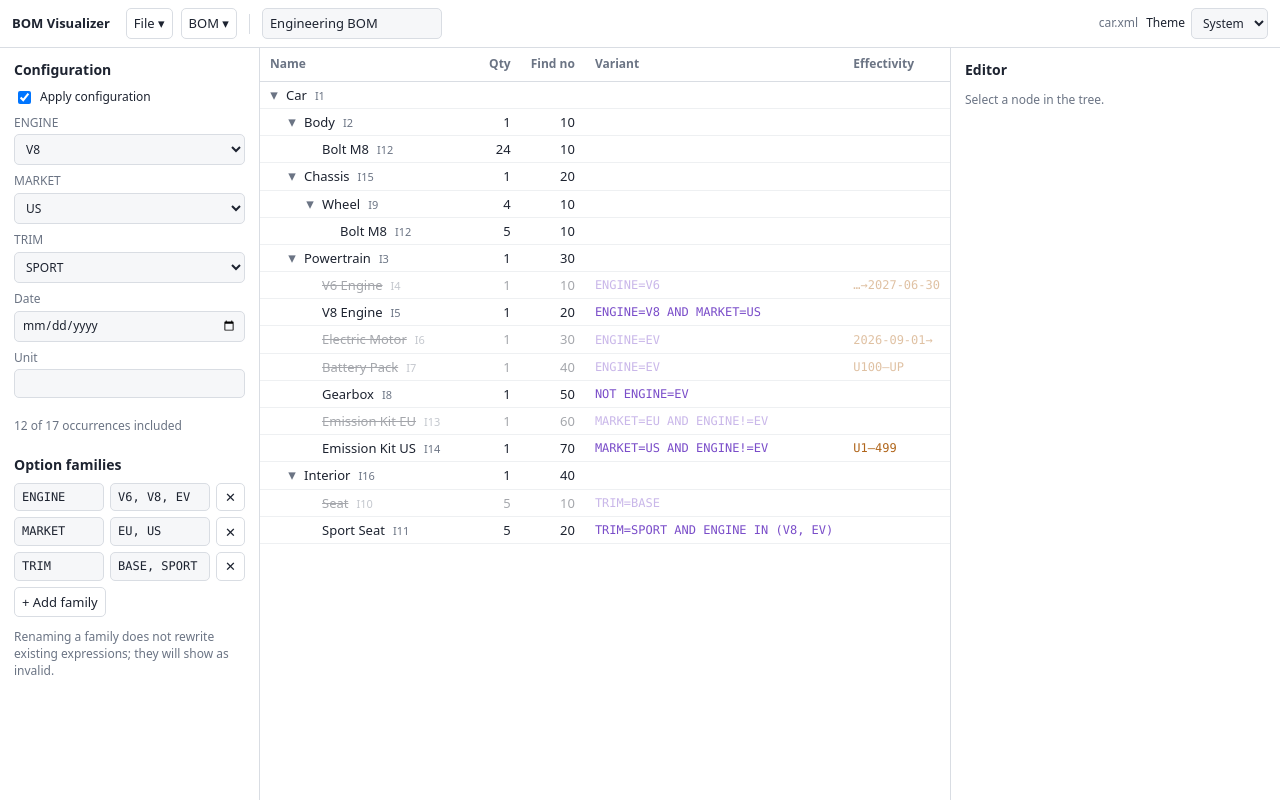
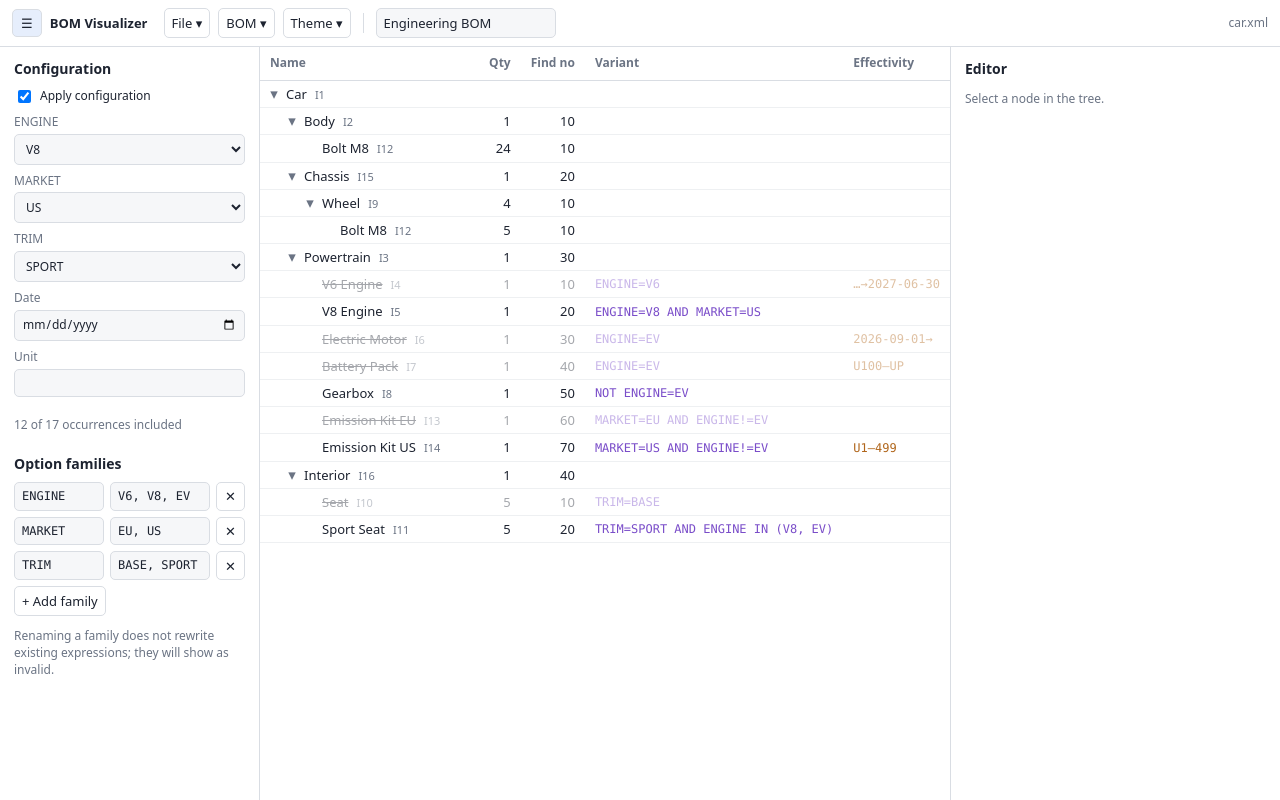
Before and after one commit to SinderC/BOM-Visualizer, a website built with Vite: page index.html in a window 1280 px wide. Built offline with nearby package versions, Linux system fonts and the light colour scheme.

Commit message:
Add toggleable config sidebar and Theme menu
A toolbar button shows or hides the configuration sidebar; the choice
is remembered in localStorage like the theme. The theme select becomes
a Theme menu next to File and BOM.

```diff
--- a/src/app.ts
+++ b/src/app.ts
@@ -8,6 +8,7 @@ export interface State {
   ctx: ConfigContext;
   selected?: string; // occurrence address
   collapsed: Set<string>; // occurrence addresses
+  showConfig: boolean; // configuration sidebar visible
 }
 
 /** Shared handle passed to UI modules. Mutate state inside `commit` to trigger a re-render. */
--- a/src/main.ts
+++ b/src/main.ts
@@ -4,6 +4,7 @@ import { resolve, type Occurrence } from './resolve';
 import sample from './samples/car.xml?raw';
 import { renderConfigPanel } from './ui/config-panel';
 import { renderEditor } from './ui/editor';
+import { storedShowConfig } from './ui/sidebar';
 import { renderToolbar } from './ui/toolbar';
 import { watchSystemTheme } from './ui/theme';
 import { createTreeTable } from './ui/tree-table';
@@ -17,6 +18,7 @@ const state: State = {
   fileName: 'car.xml',
   ctx: { enabled: true, options: { ENGINE: 'V8', MARKET: 'US', TRIM: 'SPORT' } },
   collapsed: new Set(),
+  showConfig: storedShowConfig(),
 };
 
 let index = new Map<string, Occurrence>();
@@ -69,6 +71,7 @@ function render(): void {
 
   treeTable.render(root);
   renderToolbar($('toolbar'), app);
+  $('config-panel').hidden = !state.showConfig;
   renderConfigPanel($('config-panel'), app, root);
   renderEditor($('editor'), app);
 
--- a/src/styles.css
+++ b/src/styles.css
@@ -59,6 +59,7 @@ body {
 #toolbar .sep { width: 1px; height: 20px; background: var(--border); margin: 0 4px; }
 #toolbar .file-name { margin-left: auto; }
 #toolbar input[name='bom-name'] { width: 180px; }
+#toolbar button.active { background: var(--accent-soft); }
 .menu-list {
   position: fixed;
   inset: auto;
@@ -93,6 +94,7 @@ main {
   grid-template-columns: 260px 1fr 330px;
   min-height: 0;
 }
+main:has(> #config-panel[hidden]) { grid-template-columns: 1fr 330px; }
 
 aside {
   background: var(--panel);
--- /dev/null
+++ b/src/ui/sidebar.ts
@@ -0,0 +1,20 @@
+/** Remembers whether the configuration sidebar is shown. Absent = shown. */
+const SIDEBAR_KEY = 'bom-visualizer.showConfig';
+
+export function storedShowConfig(): boolean {
+  try {
+    return localStorage.getItem(SIDEBAR_KEY) !== 'false';
+  } catch {
+    // Storage unavailable (e.g. private mode): default to shown.
+    return true;
+  }
+}
+
+export function storeShowConfig(show: boolean): void {
+  try {
+    if (show) localStorage.removeItem(SIDEBAR_KEY);
+    else localStorage.setItem(SIDEBAR_KEY, 'false');
+  } catch {
+    // See storedShowConfig; the choice still applies for this session via state.
+  }
+}
--- a/src/ui/toolbar.ts
+++ b/src/ui/toolbar.ts
@@ -2,6 +2,7 @@ import { activeBom, h, type App } from '../app';
 import { addBom, createDocument } from '../model';
 import { parseXml, serializeXml } from '../xml';
 import { showNewBomDialog } from './bom-dialog';
+import { storeShowConfig } from './sidebar';
 import { setThemePref, themePref, type ThemePref } from './theme';
 
 function button(label: string, title: string, onClick: () => void): HTMLButtonElement {
@@ -110,7 +111,15 @@ export function renderToolbar(container: HTMLElement, app: App): void {
   const bomName = h('input', { name: 'bom-name', value: bom.name, title: 'BOM name' });
   bomName.addEventListener('change', () => app.commit(() => (bom.name = bomName.value.trim() || bom.name)));
 
+  const sidebarToggle = button('☰', 'Show or hide the configuration sidebar', () =>
+    app.commit(() => storeShowConfig((state.showConfig = !state.showConfig))),
+  );
+  sidebarToggle.classList.add('icon');
+  sidebarToggle.classList.toggle('active', state.showConfig);
+  sidebarToggle.setAttribute('aria-pressed', String(state.showConfig));
+
   container.replaceChildren(
+    sidebarToggle,
     h('strong', { className: 'brand' }, 'BOM Visualizer'),
     menu('File', [
       button('New', 'Start an empty document', () => {
@@ -129,22 +138,24 @@ export function renderToolbar(container: HTMLElement, app: App): void {
         showNewBomDialog((name, type) => switchBom(app, addBom(state.doc, name, type).id)),
       ),
     ]),
+    menu('Theme', themeItems(app)),
     h('span', { className: 'sep' }),
     bomName,
     h('span', { className: 'muted file-name' }, state.fileName),
-    h('label', { className: 'inline' }, 'Theme', themeSelect()),
   );
 }
 
-function themeSelect(): HTMLSelectElement {
+function themeItems(app: App): HTMLButtonElement[] {
   const labels: Record<ThemePref, string> = { system: 'System', light: 'Light', dark: 'Dark' };
-  const select = h(
-    'select',
-    { name: 'theme', title: 'Color theme' },
-    ...Object.entries(labels).map(([value, label]) => h('option', { value, selected: value === themePref() }, label)),
-  );
-  select.addEventListener('change', () => setThemePref(select.value as ThemePref));
-  return select;
+  return Object.entries(labels).map(([value, label]) => {
+    // Re-render so the toolbar highlights the new choice.
+    const item = button(label, `Use the ${label.toLowerCase()} color theme`, () => {
+      setThemePref(value as ThemePref);
+      app.commit();
+    });
+    item.classList.toggle('active', value === themePref());
+    return item;
+  });
 }
 
 function switchBom(app: App, bomId: string): void {
```
